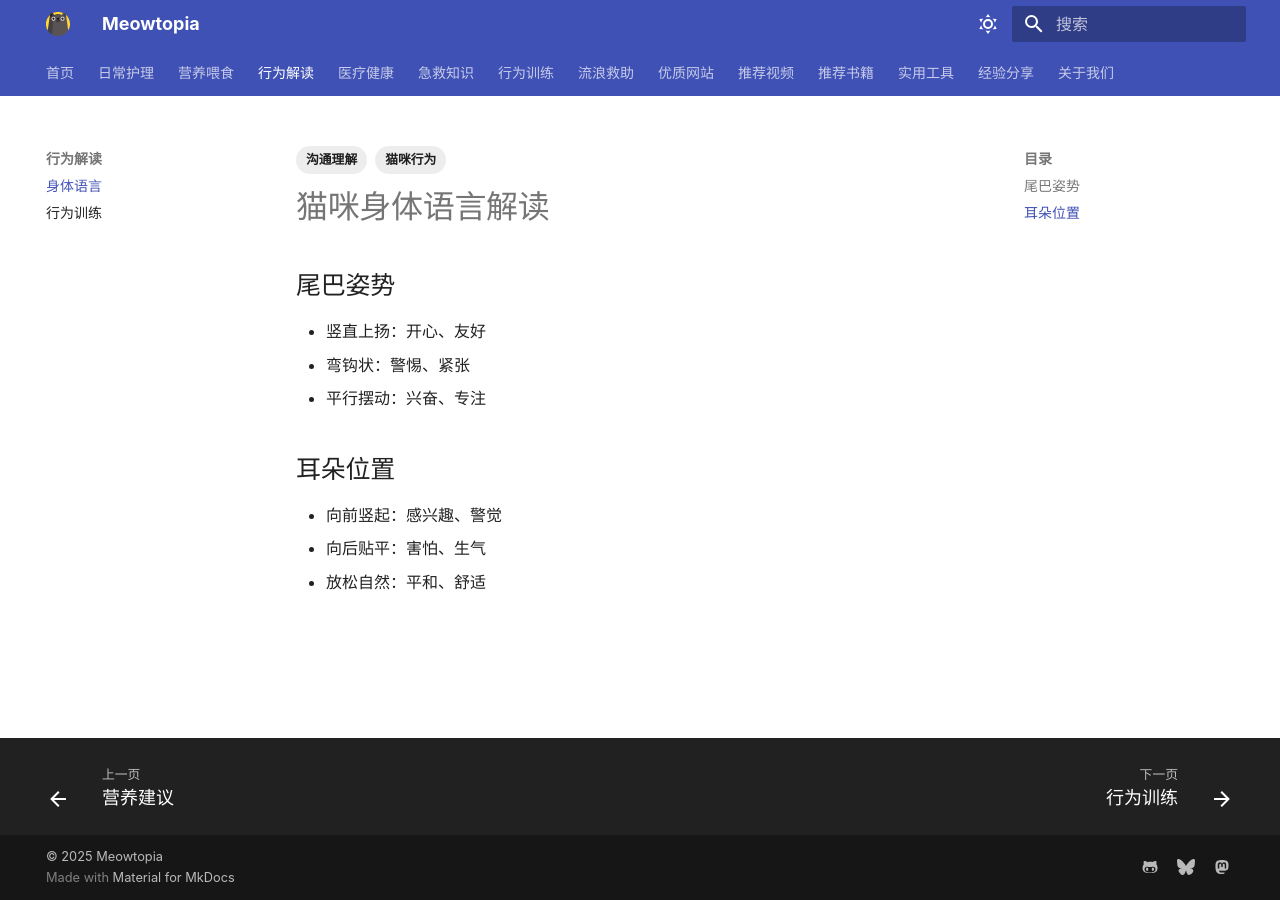
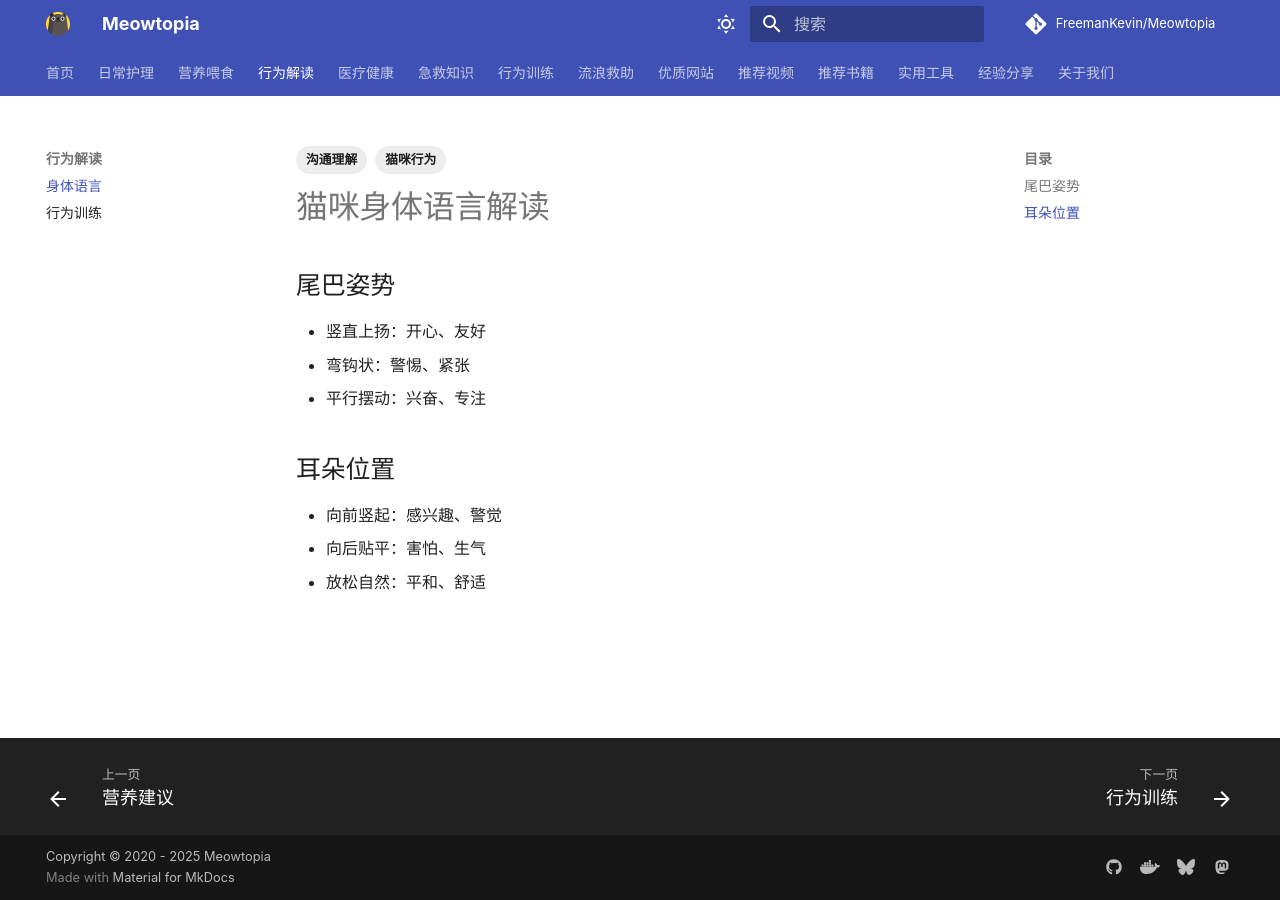
Before and after one commit to FreemanKevin/Meowtopia, an MkDocs documentation site: the page built from docs/blog/behavior/body-language.md, in a window 1280 px wide. Built offline with MkDocs 1.6.1 and Material for MkDocs 9.7.7, drawn with Linux system fonts in a browser that asks for light colours; some web fonts are replaced; comment, search, counter and statistics services are not loaded.

Commit message:
update indoor care.md

```diff
--- a/mkdocs.yml
+++ b/mkdocs.yml
@@ -139,8 +139,11 @@ markdown_extensions:
 
 extra:
   social:
-    - icon: fontawesome/brands/github-alt
+    # - icon: fontawesome/brands/github-alt
+    - icon: fontawesome/brands/github
       link: https://github.com/FreemanKevin
+    - icon: fontawesome/brands/docker
+      link: https://hub.docker.com/r/freelabspace/meowtopia
     - icon: fontawesome/brands/bluesky
       link: https://bsky.app/profile/freemankevin.bsky.social
     - icon: fontawesome/brands/mastodon
@@ -162,8 +165,8 @@ site_author: Freeman Kevin
 # 网站链接
 site_url: https://meowtopia.uk/
 # 版权信息
-copyright: "© 2025 Meowtopia"
+copyright: "Copyright © 2020 - 2025 Meowtopia"
 
 # 添加 GitHub 仓库信息
-# repo_url: https://github.com/FreemanKevin/Meowtopia
-# repo_name: FreemanKevin/Meowtopia
+repo_url: https://github.com/FreemanKevin/Meowtopia
+repo_name: FreemanKevin/Meowtopia
```
